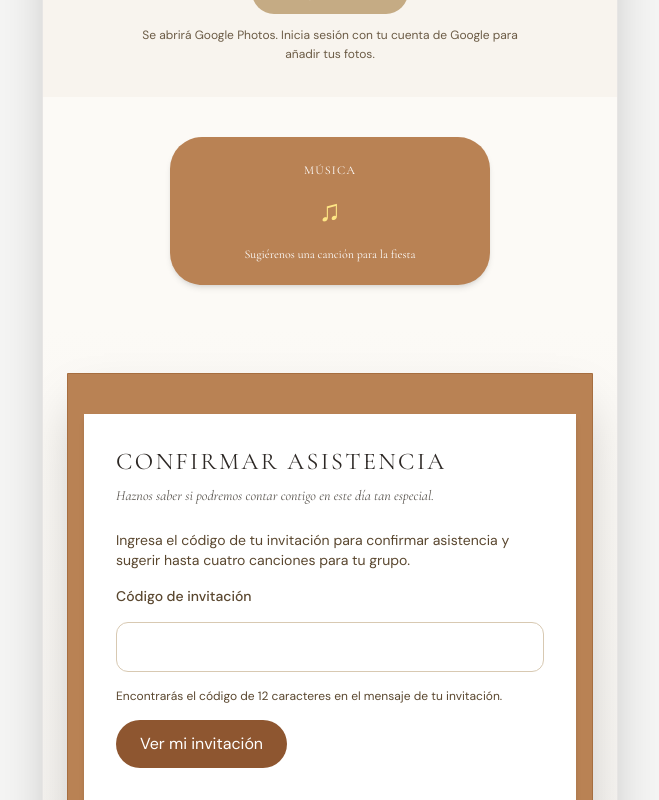
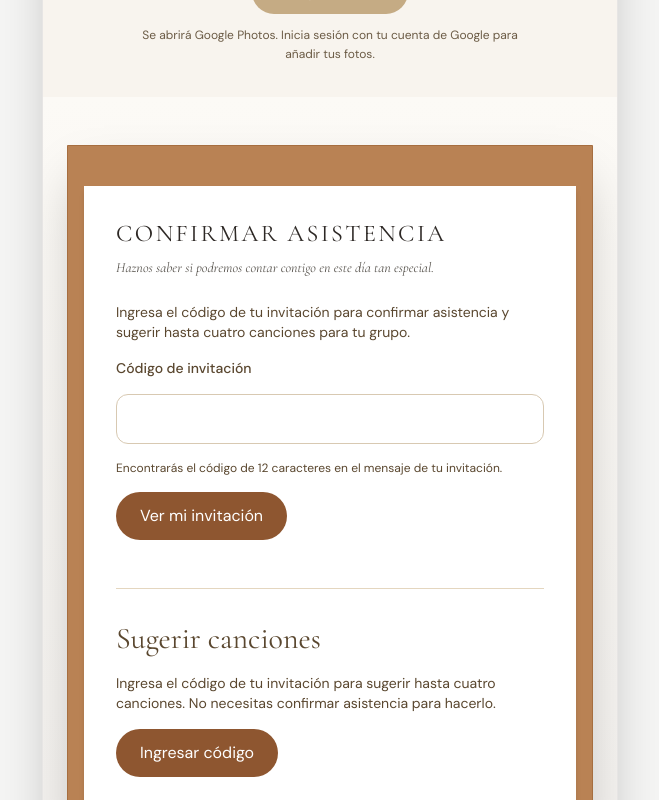
Before and after one commit to Capape29/landing-wedding, a React (Vite) app: page / in a window 1280 px wide. Shown: the part 4360-5160 px from the top of the page, without its empty margins (310-969 px from the left). Built offline with nearby package versions, Linux system fonts and the light colour scheme.

Commit message:
mejora ux/ui modulo de confirmacion asistencia

```diff
--- a/src/App.jsx
+++ b/src/App.jsx
@@ -56,16 +56,6 @@ function App() {
           <PhotoGallery />
         </section>
 
-        <section className="px-6 py-10">
-          <div className="mx-auto grid max-w-xs grid-cols-1 gap-4">
-            <a href="#songs-section" className="rounded-[2rem] bg-[var(--kraft)] p-5 text-center text-white shadow-md transition hover:-translate-y-1">
-              <span className="font-serif text-xs uppercase tracking-widest">Música</span>
-              <span className="my-3 block text-3xl text-amber-200">♫</span>
-              <span className="font-serif text-xs leading-relaxed">Sugiérenos una canción para la fiesta</span>
-            </a>
-          </div>
-        </section>
-
         <section id="rsvp-section" className="bg-gradient-to-b from-transparent to-stone-200/50 px-6 py-12">
           <div className="relative rounded-b-xl border border-[#a66e40] bg-[var(--kraft)] p-4 pt-10 shadow-2xl">
             <div className="relative z-10 bg-white p-6 shadow-md sm:p-8">
--- a/src/components/RSVPWizard.jsx
+++ b/src/components/RSVPWizard.jsx
@@ -132,8 +132,18 @@ function RSVPWizard() {
 
       <section id="songs-section" className="scroll-mt-6 space-y-4 border-t border-[#e4d6bf] pt-8" aria-labelledby="songs-heading">
         <h2 id="songs-heading" className="font-serif text-3xl">Sugerir canciones</h2>
-        <p className="text-sm">Elige hasta cuatro canciones para tu invitación. Puedes agregarlas ahora o volver después; no son necesarias para confirmar asistencia.</p>
-        {!invitation ? <a href="#invitation-code" className="inline-block py-3 text-sm underline underline-offset-4">Ingresa tu código arriba para sugerir canciones</a> : (
+        <p className="text-sm">{invitation
+          ? 'Elige hasta cuatro canciones para tu invitación. Puedes agregarlas ahora o volver después; no son necesarias para confirmar asistencia.'
+          : 'Ingresa el código de tu invitación para sugerir hasta cuatro canciones. No necesitas confirmar asistencia para hacerlo.'}</p>
+        {!invitation ? (
+          <button type="button" className={buttonClass} disabled={access.busy} onClick={() => {
+            const input = document.getElementById('invitation-code')
+            input?.focus({ preventScroll: true })
+            input?.scrollIntoView({ behavior: window.matchMedia('(prefers-reduced-motion: reduce)').matches ? 'instant' : 'smooth', block: 'center' })
+          }}>
+            Ingresar código
+          </button>
+        ) : (
           <form onSubmit={event => save(event, 'songs')} className="space-y-4" aria-busy={songsState.busy}>
             <p className="text-xs">Disponible hasta: {closeLabel(invitation.songsClose)} (hora de Colombia).</p>
             {invitation.songsClosed && <p role="status" className="rounded-xl bg-[#f5ead8] p-3 text-sm">El plazo para sugerir canciones ha terminado. Puedes consultar tu selección.</p>}
```
